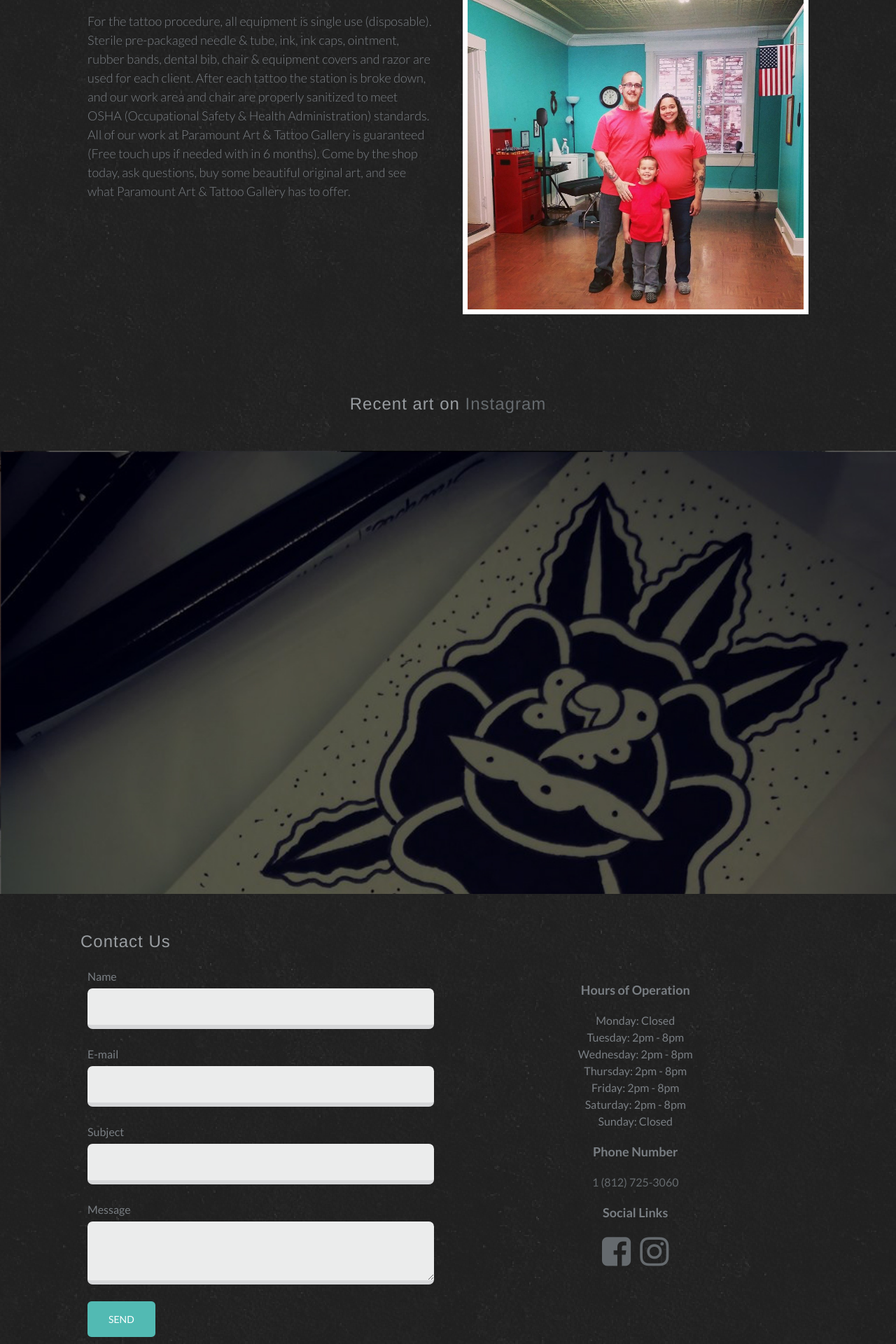
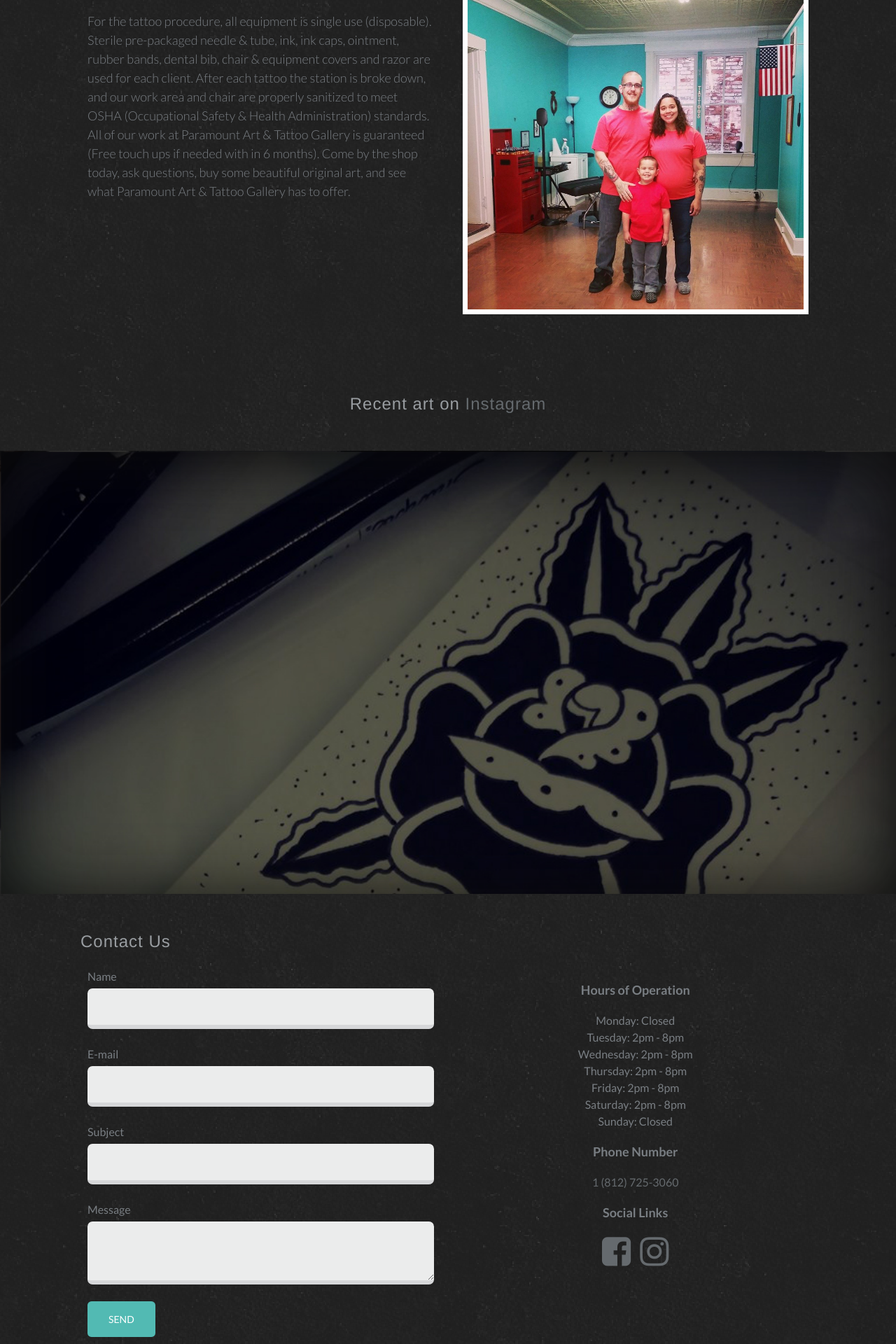
Before and after one commit to davidpedigo/davidpedigo.github.io, a Jekyll site: the page built from index.html, in a window 1280 px wide. Shown: the part 816-2736 px from the top of the page at 70% size. Built offline with Jekyll 4.4.1, drawn with Linux system fonts in a browser that asks for light colours; nearby versions of some CDN libraries; Markdown is read by kramdown in place of the engine named in the settings.

Commit message:
Background Box Shadow in Location

```diff
--- a/_sass/base/_base.scss
+++ b/_sass/base/_base.scss
@@ -173,6 +173,7 @@ footer {
 	background-repeat: no-repeat;
 	position: relative;
 	padding-bottom: 30px;
+	box-shadow: inset $black 0px 10px 100px;
 
 	@include mq(small){
 		background-image: none;
```
